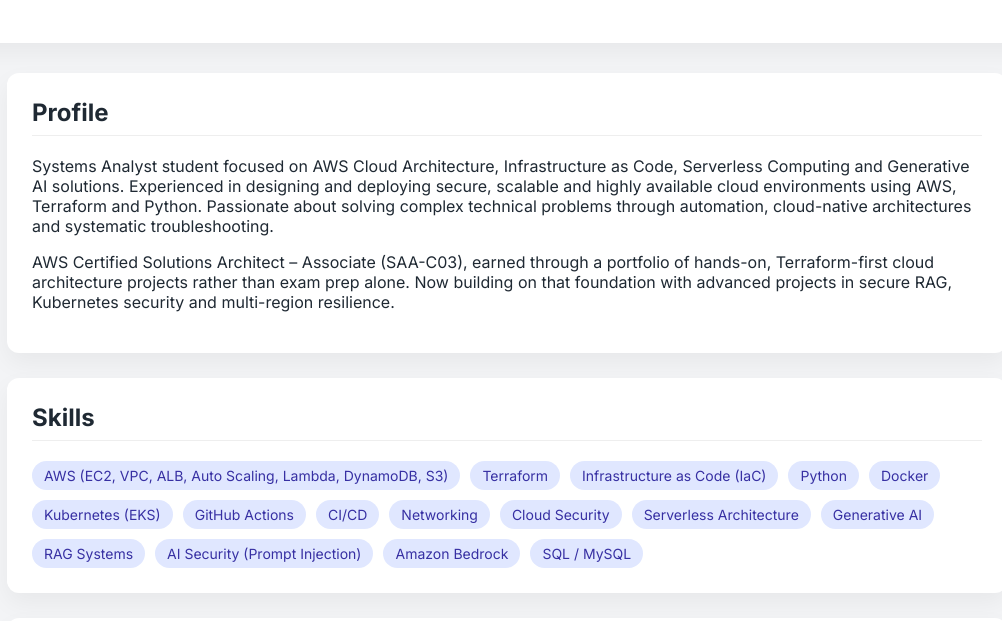
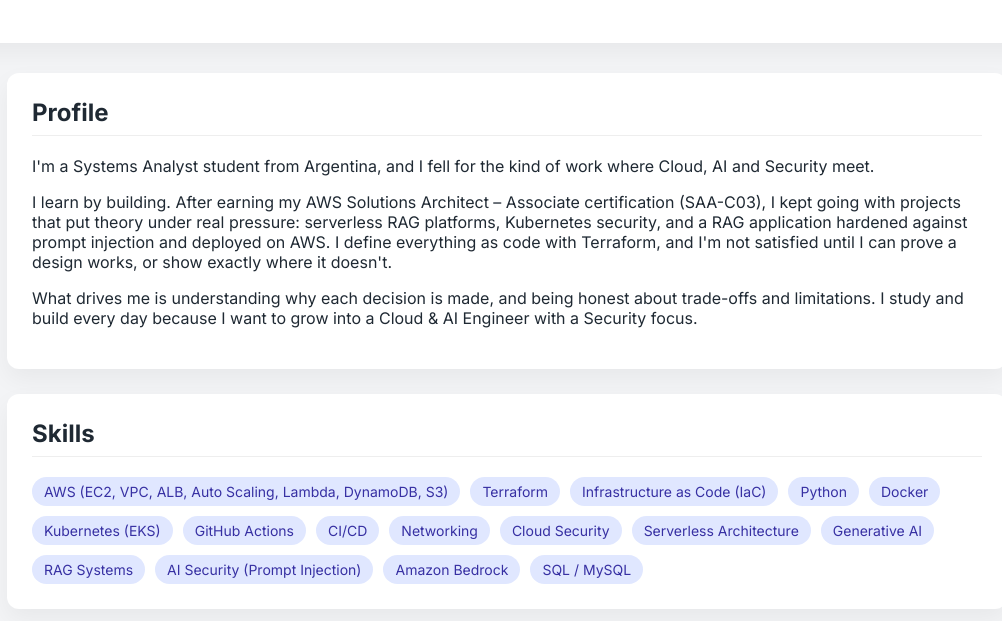
Before and after one commit to Jbaigorria22/aws-cloud-resume, a plain HTML site: page frontend/index.html in a window 1280 px wide. Shown: the part 179-800 px from the top of the page, without its empty margins (133-1135 px from the left). Drawn offline with Linux system fonts and the light colour scheme; no server answers.

Commit message:
feat: rewrite profile section in a more personal tone

```diff
--- a/frontend/index.html
+++ b/frontend/index.html
@@ -32,13 +32,15 @@
     <section>
         <h2>Profile</h2>
         <p>
-            Systems Analyst student focused on AWS Cloud Architecture, Infrastructure as Code, Serverless Computing and Generative AI solutions.
-            Experienced in designing and deploying secure, scalable and highly available cloud environments using AWS, Terraform and Python.
-            Passionate about solving complex technical problems through automation, cloud-native architectures and systematic troubleshooting.
+            I'm a Systems Analyst student from Argentina, and I fell for the kind of work where Cloud, AI and Security meet.
         </p>
 
         <p>
-            AWS Certified Solutions Architect – Associate (SAA-C03), earned through a portfolio of hands-on, Terraform-first cloud architecture projects rather than exam prep alone. Now building on that foundation with advanced projects in secure RAG, Kubernetes security and multi-region resilience.
+            I learn by building. After earning my AWS Solutions Architect – Associate certification (SAA-C03), I kept going with projects that put theory under real pressure: serverless RAG platforms, Kubernetes security, and a RAG application hardened against prompt injection and deployed on AWS. I define everything as code with Terraform, and I'm not satisfied until I can prove a design works, or show exactly where it doesn't.
+        </p>
+
+        <p>
+            What drives me is understanding why each decision is made, and being honest about trade-offs and limitations. I study and build every day because I want to grow into a Cloud &amp; AI Engineer with a Security focus.
         </p>
     </section>
 
```
